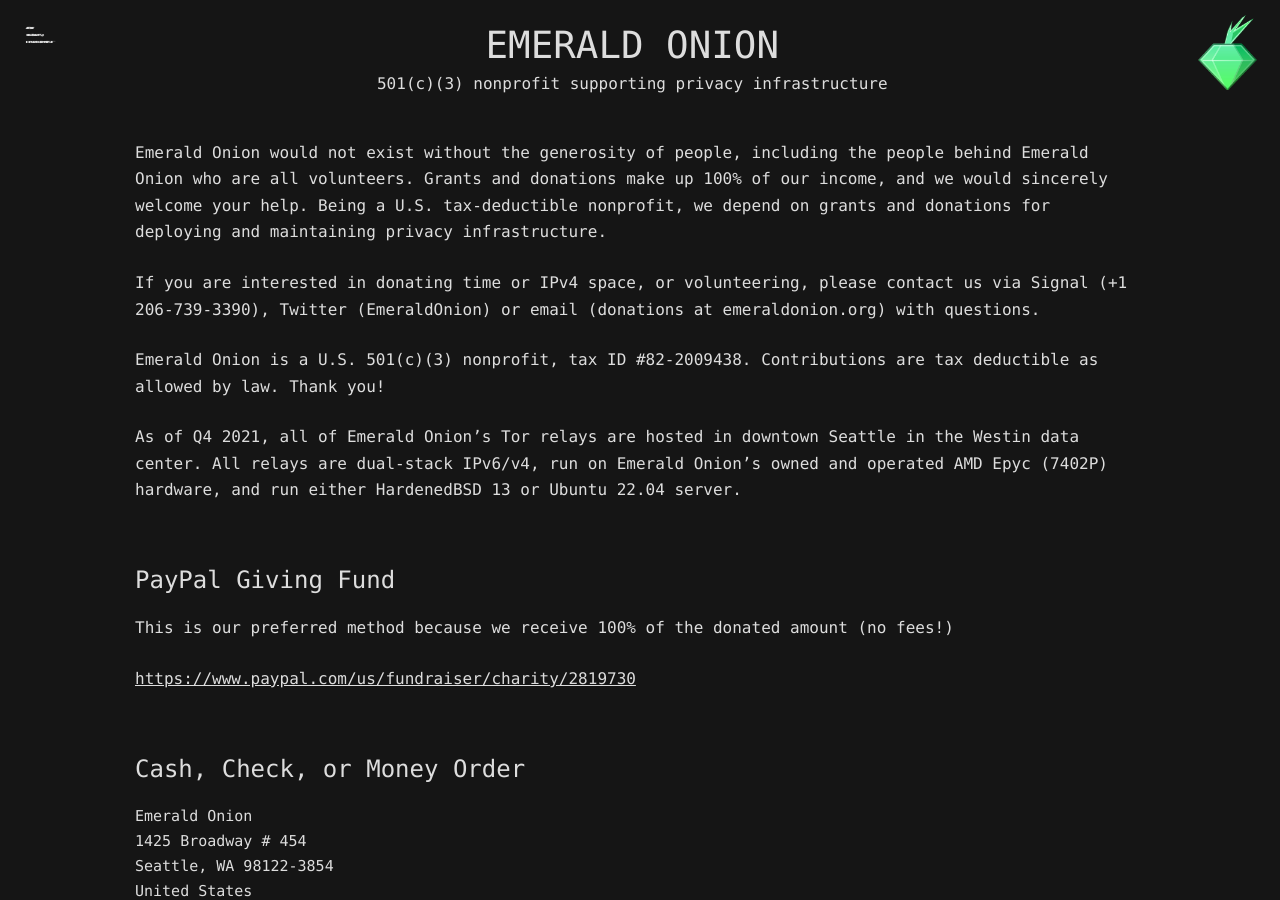
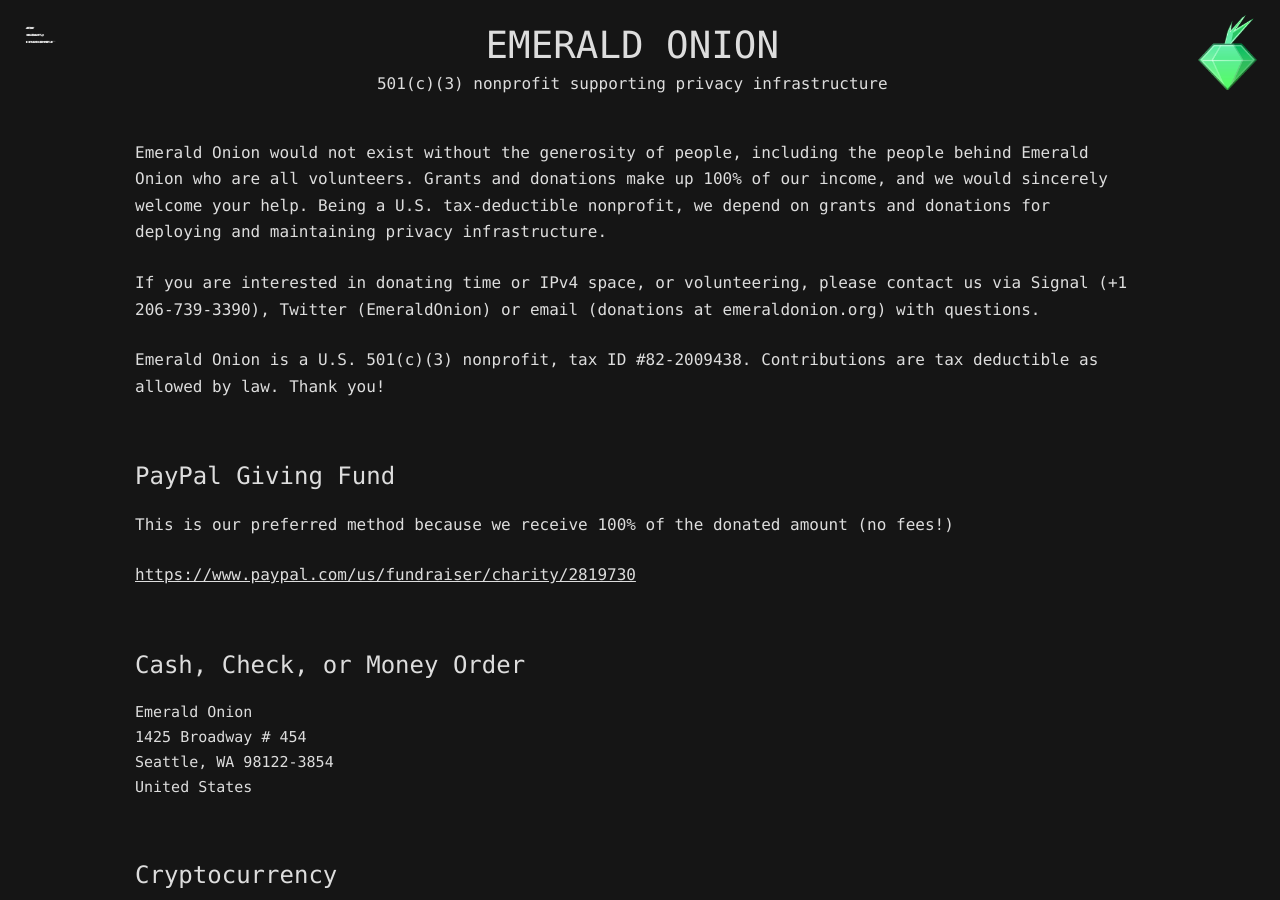
Before and after one commit to emeraldonion/emeraldonion.github.io, a Jekyll site: the page built from donate/index.markdown, in a window 1280 px wide and 900 px high. Built offline with Jekyll 4.4.1, drawn with Linux system fonts in a browser that asks for light colours; our own code applies the rules of GitHub Pages for plain Markdown files.

Commit message:
missed a line to remove from old campaign

```diff
--- a/donate/index.markdown
+++ b/donate/index.markdown
@@ -3,8 +3,6 @@
 <p>If you are interested in donating time or IPv4 space, or volunteering, please contact us via Signal (+1 206-739-3390), Twitter (EmeraldOnion) or email (donations at emeraldonion.org) with questions.</p>
 
 <p>Emerald Onion is a U.S. 501(c)(3) nonprofit, tax ID #82-2009438. Contributions are tax deductible as allowed by law. Thank you!</p>
-
-As of Q4 2021, all of Emerald Onion's Tor relays are hosted in downtown Seattle in the Westin data center. All relays are dual-stack IPv6/v4, run on Emerald Onion's owned and operated AMD Epyc (7402P) hardware, and run either HardenedBSD 13 or Ubuntu 22.04 server.
 
 # PayPal Giving Fund
 
```
